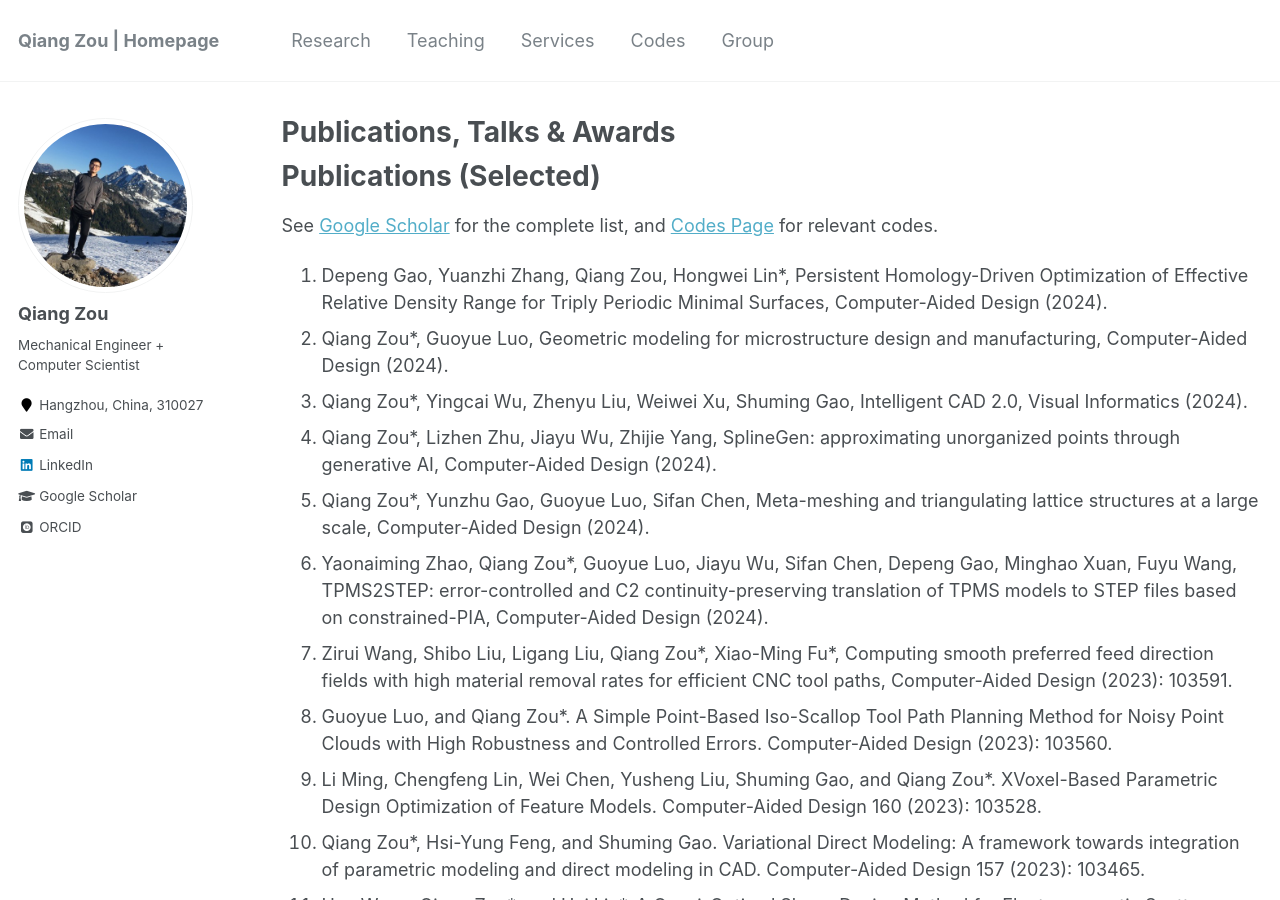
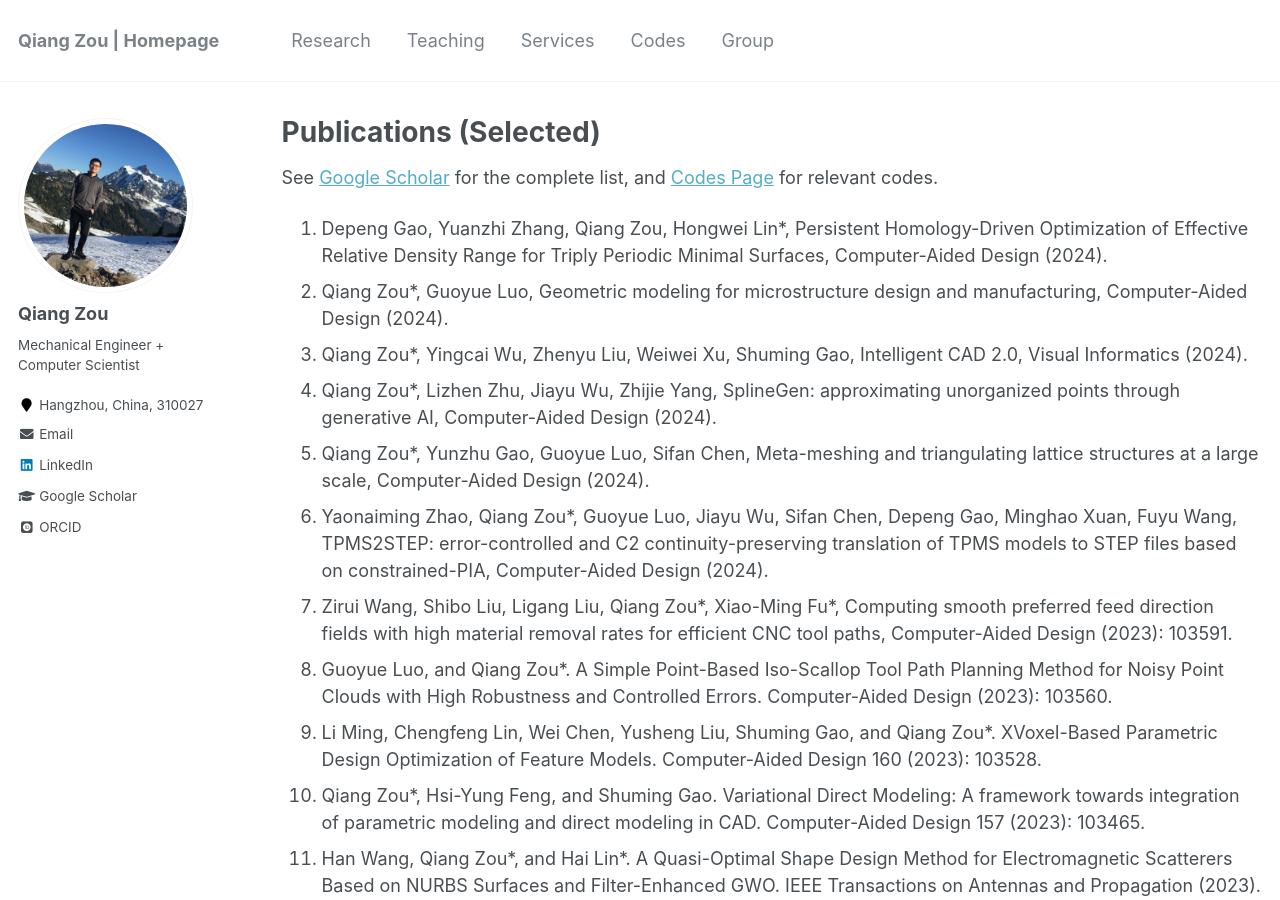
Before and after one commit to Qiang-Zou/Qiang-Zou.github.io, a Jekyll site: the page built from _pages/research.md, in a window 1280 px wide and 900 px high. Built offline with Jekyll 4.4.1, drawn with Linux system fonts in a browser that asks for light colours; some web fonts are replaced.

Commit message:
Update research.md

```diff
--- a/_pages/research.md
+++ b/_pages/research.md
@@ -1,6 +1,6 @@
 ---
 layout: archive
-title: "Publications, Talks & Awards"
+title: "Publications (Selected)"
 permalink: research/
 author_profile: true
 ---
@@ -12,8 +12,6 @@ Theses
 1. Conformal geometry-based tool path planning for point clouds, Master's degree, University of Chinese Academy of Sciences. (In Chinese)
 -->
 
-Publications (Selected)
-======
 See [Google Scholar](https://scholar.google.com/citations?user=9FwFNqAAAAAJ&hl=en) for the complete list, and [Codes Page](https://qiang-zou.github.io//codes/) for relevant codes.
 
 1. Depeng Gao, Yuanzhi Zhang, Qiang Zou, Hongwei Lin\*, Persistent Homology-Driven Optimization of Effective Relative Density Range for Triply Periodic Minimal Surfaces, Computer-Aided Design (2024).
```
